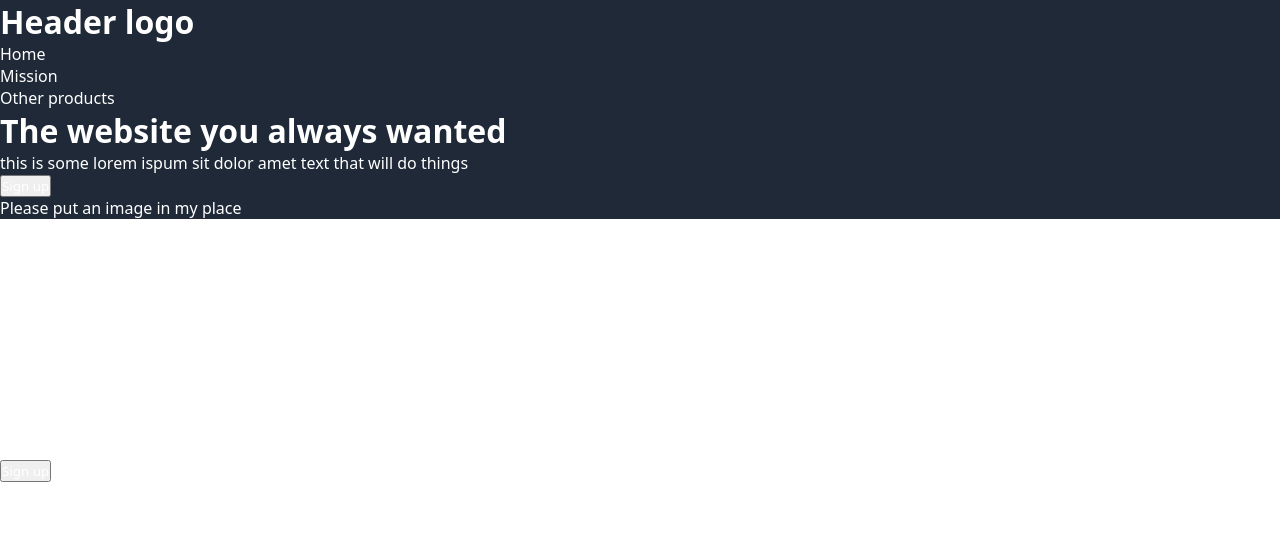
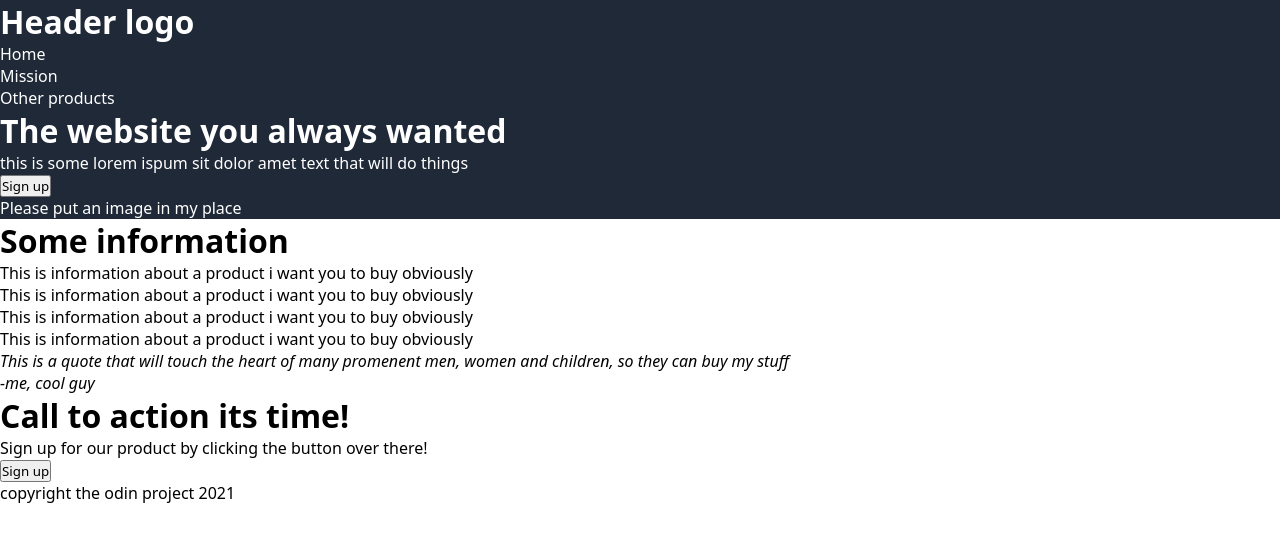
Before and after one commit to plzusername/odin-landing-page, a plain HTML site: page index.html in a window 1280 px wide. Drawn offline with Linux system fonts and the light colour scheme.

Commit message:
change font colors

```diff
--- a/style.css
+++ b/style.css
@@ -2,10 +2,13 @@
     box-sizing:border-box;
     margin: 0;
     padding: 0;
-    color:white;
     font-family:system-ui, -apple-system, BlinkMacSystemFont, 'Segoe UI', Roboto, Oxygen, Ubuntu, Cantarell, 'Open Sans', 'Helvetica Neue', sans-serif ;
 
 }
 .headerc{
     background-color:#1f2937;
+    color:white;
 }
+.information{
+    color:black
+}
```
